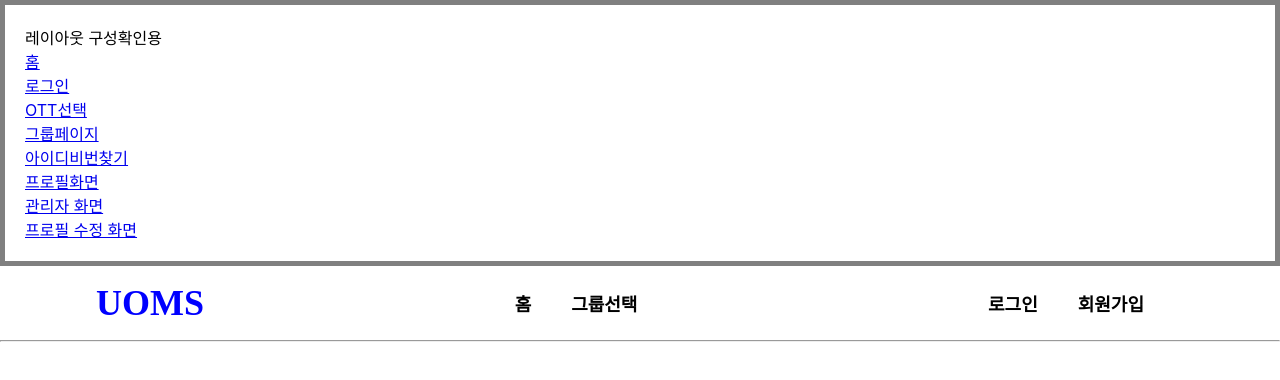
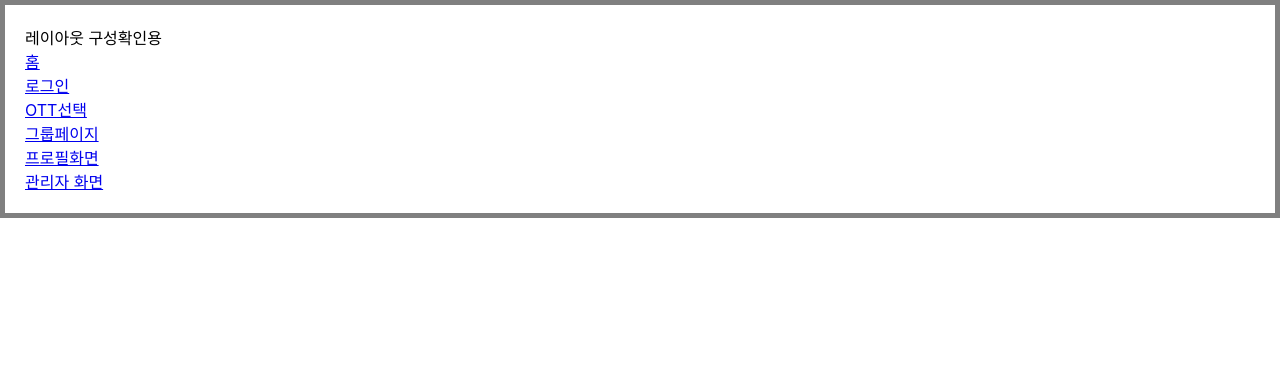
Before and after one commit to wintiger98/machingOTT, a React (Create React App) app in the folder frontend/: page /findIDPW in a window 1280 px wide. Shown: the top 380 px of the page. Built offline with nearby package versions, Linux system fonts and the light colour scheme; a web font is replaced by a local one.

Commit message:
11-20 last commit

```diff
--- a/frontend/src/App.js
+++ b/frontend/src/App.js
@@ -1,12 +1,11 @@
 import React, { useState } from "react";
 import { BrowserRouter, Route, Link, Switch } from "react-router-dom";
-import FindIdPw from "./components/FindIdPw";
 import GroupPage from "./components/GroupPage";
 import LoginPage from "./components/LoginPage";
 import MainPage from "./components/MainPage";
 import ProfilePage_Top from "./components/ProfilePage_Top";
-//import ProfilePage_Payment from "./components/ProfileComponents/ProfilePage_Payment";
-import ProfilePage_Management from "./components/ProfileComponents/ProfilePage_Management";
+// import ProfilePage_Payment from "./components/ProfileComponents/ProfilePage_Payment";
+// import ProfilePage_Management from "./components/ProfileComponents/ProfilePage_Management";
 import SelectPage from "./components/SelectPage";
 import AdminPage_Top from "./components/AdminPage_Top";
 import PrivateRoute from "./routers/PrivateRoute";
@@ -30,14 +29,12 @@ export default function App() {
         <br />
         <Link to="/Grouppage">그룹페이지</Link>
         <br />
-        <Link to="/findIDPW">아이디비번찾기</Link>
-        <br />
         <Link to="/profile_top">프로필화면</Link>
         <br />
         <Link to="/AdminPage_Top">관리자 화면</Link>
         <br />
-        <Link to="/profile_manage">프로필 수정 화면</Link>
-        <br />
+        {/* <Link to="/profile_manage">프로필 수정 화면</Link>
+        <br /> */}
       </div>
       <div>
         <Switch>
@@ -47,13 +44,6 @@ export default function App() {
             component={LoginPage}
             isLogin={isLogin}
             path="/login"
-            exact
-          />
-          <PublicRoute
-            restricted
-            component={FindIdPw}
-            isLogin={isLogin}
-            path="/findIDPW"
             exact
           />
           <PrivateRoute
@@ -74,13 +64,12 @@ export default function App() {
             path="/profile_top"
             exact
           />
-
-          <PrivateRoute
+          {/* <PrivateRoute
             component={ProfilePage_Management}
             isLogin={isLogin}
             path="/profile_manage"
             exact
-          />
+          /> */}
           <AdminRoute
             component={AdminPage_Top}
             isAdmin={isAdmin}
--- a/frontend/src/components/FindIdPw.js
+++ /dev/null
@@ -1,13 +0,0 @@
-import React, { Component } from "react";
-import Header from "./Header";
-
-class FindIdPw extends Component {
-  render() {
-    return (
-      <div>
-        <Header />
-      </div>
-    );
-  }
-}
-export default FindIdPw;
```
